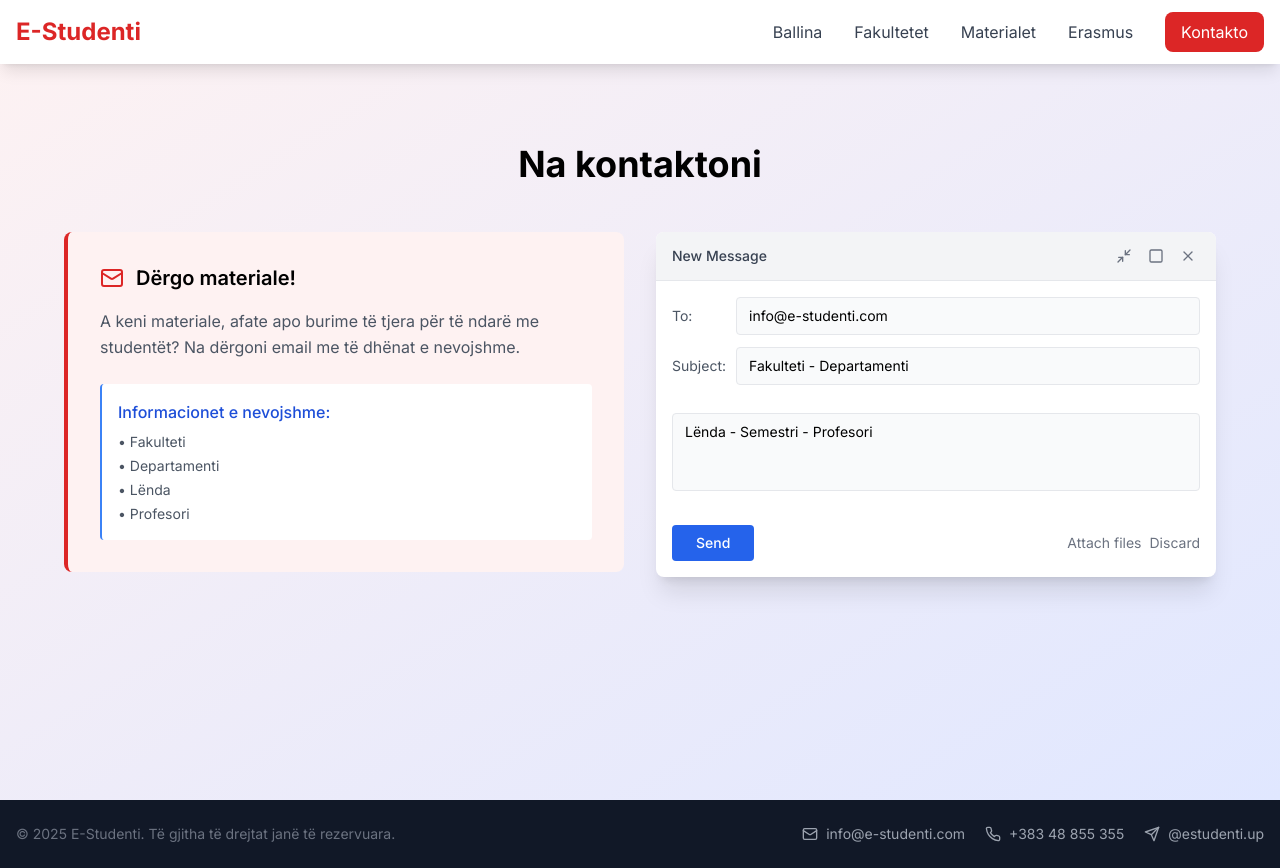
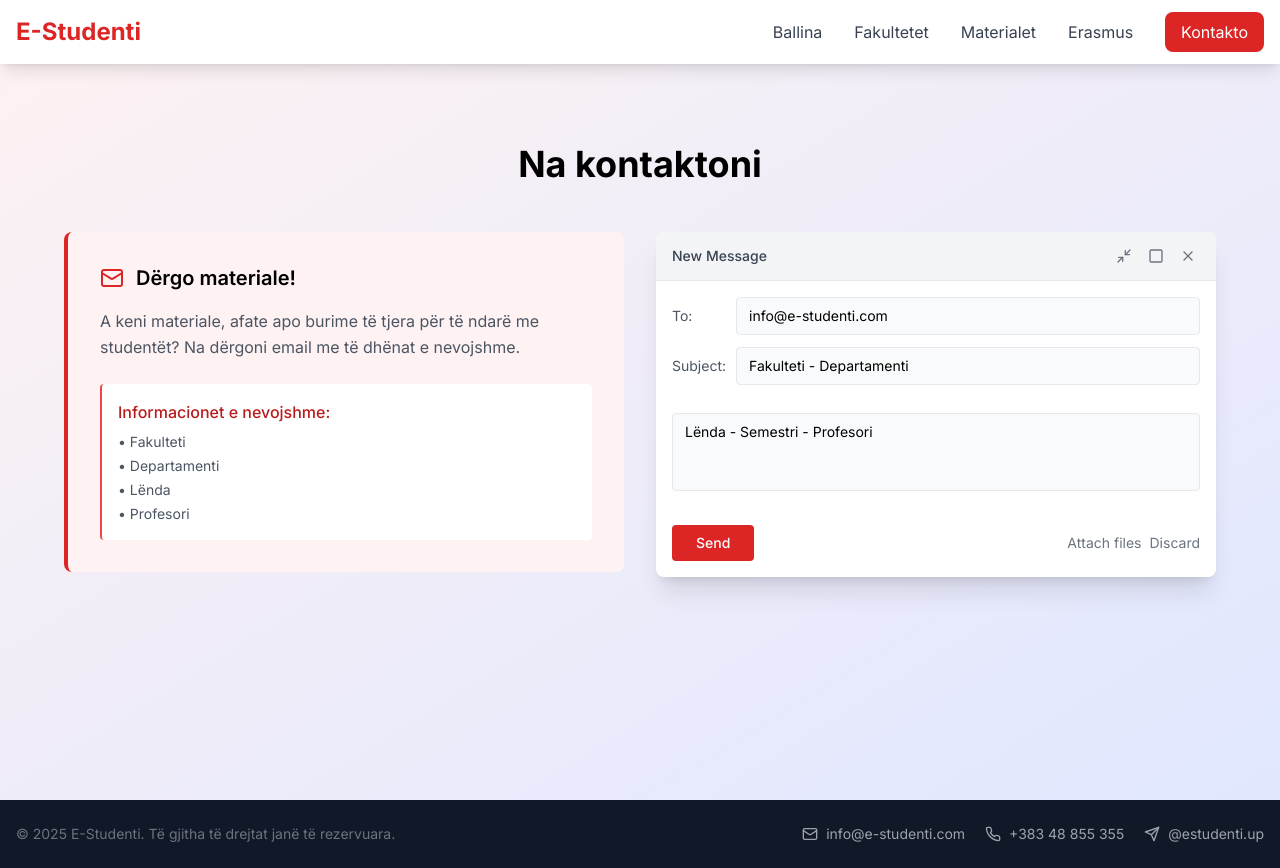
Before and after one commit to edonamulaj0/e-studenti, a Next.js app: page /kontakto in a window 1280 px wide. Built offline with nearby package versions, Linux system fonts and the light colour scheme.

Commit message:
blue -> red

```diff
--- a/app/kontakto/page.js
+++ b/app/kontakto/page.js
@@ -22,8 +22,8 @@ export default function Kontakto() {
                 studentët? Na dërgoni email me të dhënat e nevojshme.
               </p>
 
-              <div className="bg-white p-4 rounded border-l-2 border-blue-500">
-                <h4 className="font-medium mb-2 text-blue-700">
+              <div className="bg-white p-4 rounded border-l-2 border-red-500">
+                <h4 className="font-medium mb-2 text-red-700">
                   Informacionet e nevojshme:
                 </h4>
                 <ul className="text-sm text-gray-600 space-y-1">
@@ -63,7 +63,7 @@ export default function Kontakto() {
                     type="email"
                     value="info@e-studenti.com"
                     readOnly
-                    className="flex-1 px-3 py-2 bg-gray-50 border rounded text-sm focus:outline-none focus:ring-2 focus:ring-blue-500"
+                    className="flex-1 px-3 py-2 bg-gray-50 border rounded text-sm focus:outline-none focus:ring-2 focus:ring-red-500"
                   />
                 </div>
 
@@ -73,7 +73,7 @@ export default function Kontakto() {
                     type="text"
                     value="Fakulteti - Departamenti"
                     readOnly
-                    className="flex-1 px-3 py-2 bg-gray-50 border rounded text-sm focus:outline-none focus:ring-2 focus:ring-blue-500"
+                    className="flex-1 px-3 py-2 bg-gray-50 border rounded text-sm focus:outline-none focus:ring-2 focus:ring-red-500"
                   />
                 </div>
 
@@ -82,12 +82,12 @@ export default function Kontakto() {
                     value="Lënda - Semestri - Profesori"
                     readOnly
                     rows={3}
-                    className="w-full px-3 py-2 bg-gray-50 border rounded text-sm focus:outline-none focus:ring-2 focus:ring-blue-500 resize-none"
+                    className="w-full px-3 py-2 bg-gray-50 border rounded text-sm focus:outline-none focus:ring-2 focus:ring-red-500 resize-none"
                   />
                 </div>
 
                 <div className="flex justify-between items-center pt-4">
-                  <button className="px-6 py-2 bg-blue-600 text-white rounded hover:bg-blue-700 transition-colors text-sm font-medium">
+                  <button className="px-6 py-2 bg-red-600 text-white rounded hover:bg-red-700 transition-colors text-sm font-medium">
                     Send
                   </button>
                   <div className="flex space-x-2 text-gray-500">
```
